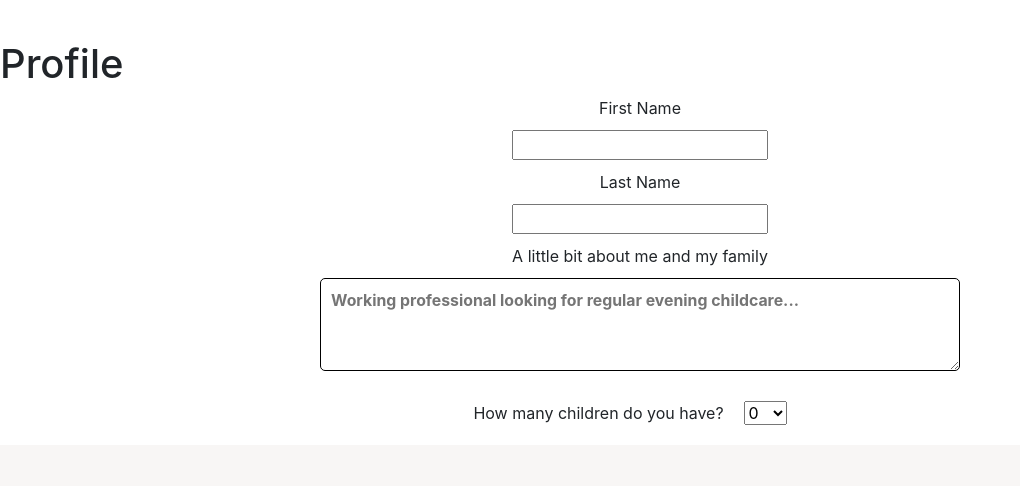
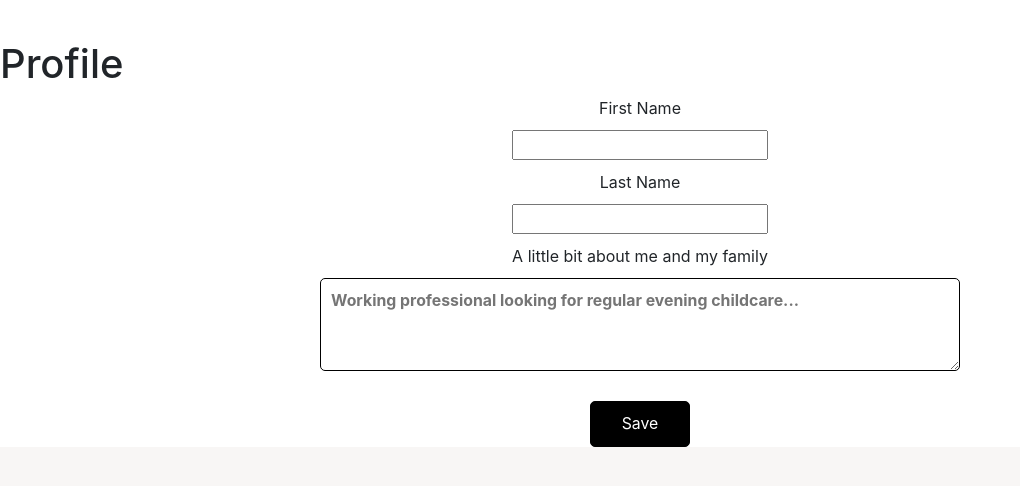
Before and after one commit to karilyn/CareBearers, a React (Create React App) app in the folder frontend/: page /profile in a window 1280 px wide. Shown: the top 486 px of the page, without its empty margins (0-1020 px from the left). Built offline with nearby package versions, Linux system fonts and the light colour scheme.

Commit message:
Move out kid logic

```diff
--- a/frontend/src/components/Profile/Description.jsx
+++ b/frontend/src/components/Profile/Description.jsx
@@ -1,6 +1,5 @@
 import React, { useState } from 'react';
 import './Description.scss';
-import Dropdown from './Dropdown';
 import { useAppState } from '../../AppState.jsx';
 import { useNavigate } from 'react-router-dom';
 
@@ -8,11 +7,18 @@ const Description = (props) => {
   const { state } = useAppState();
   const navigate = useNavigate();;
 
+  const [numOfKids, setnumOfKids] = useState(0);
+
+  const changeKids = (event) => {
+    setnumOfKids(parseInt(event.target.value, 10));
+  };
+
   const [formData, setFormData] = useState({
     description: "",
     first_name: "",
     last_name: ""
   });
+
 
   const handleChange = (event) => {
     setFormData({...formData, [event.target.name]: event.target.value})
@@ -34,21 +40,57 @@ const Description = (props) => {
   }
 
   return (
+    <>
+      <div className='description-container'>
+
         <div className='description-form'>
           <h1>Profile</h1>
           <form onSubmit={handleSubmit}>
               <label for='first_name'>First Name</label>
-          <input type="text" name='first_name' value={formData.first_name} onChange={handleChange}/>
+                <input
+                  type="text"
+                  name='first_name'
+                  value={formData.first_name}
+                  onChange={handleChange}/>
               <label for='last_name'>Last Name</label>
-          <input type="text" name='last_name' value={formData.last_name} onChange={handleChange}/>
+                <input
+                  type="text"
+                  name='last_name'
+                  value={formData.last_name}
+                  onChange={handleChange}/>
               <label for='description'>A little bit about me and my family</label>
-          <textarea rows='3' name='description' placeholder="Working professional looking for regular evening childcare..." value={formData.description} onChange={handleChange}></textarea>
-        <Dropdown onChange={props.onChange} kids={props.kids}/>
-        {props.kids === 0 && <button type="submit">Save</button>}
+                <textarea
+                  rows='3'
+                  name='description'
+                  placeholder="Working professional looking for regular evening childcare..."
+                  value={formData.description}
+                  onChange={handleChange}>
+                </textarea>
+              {/* <div className='dropdown'>
+                <label>
+                  How many children do you have?
+                  <select
+                    className='dropdown'
+                    value={numOfKids}
+                    onChange={changeKids}>
+                      <option value={0}>0</option>
+                      <option value={1}>1</option>
+                      <option value={2}>2</option>
+                      <option value={3}>3</option>
+                      <option value={4}>4+</option>
+                  </select>
+                </label>
+              </div> */}
+            {/* {numOfKids === 0 && <button type="submit">Save</button>}
+            {numOfKids > 0 && <h1>My Kids</h1>}
+            {numOfKids > 0 && [...Array(numOfKids)].map((e, i) => <Kids key={i}/>)} */}
+            <button type="submit">Save</button>
           </form>
-      {props.kids > 0 && <h1>My Kids</h1>}
         </div>
 
+    </div>
+
+    </>
   )
 }
 
```
Lines whose indentation alone changed are shown as unchanged.
